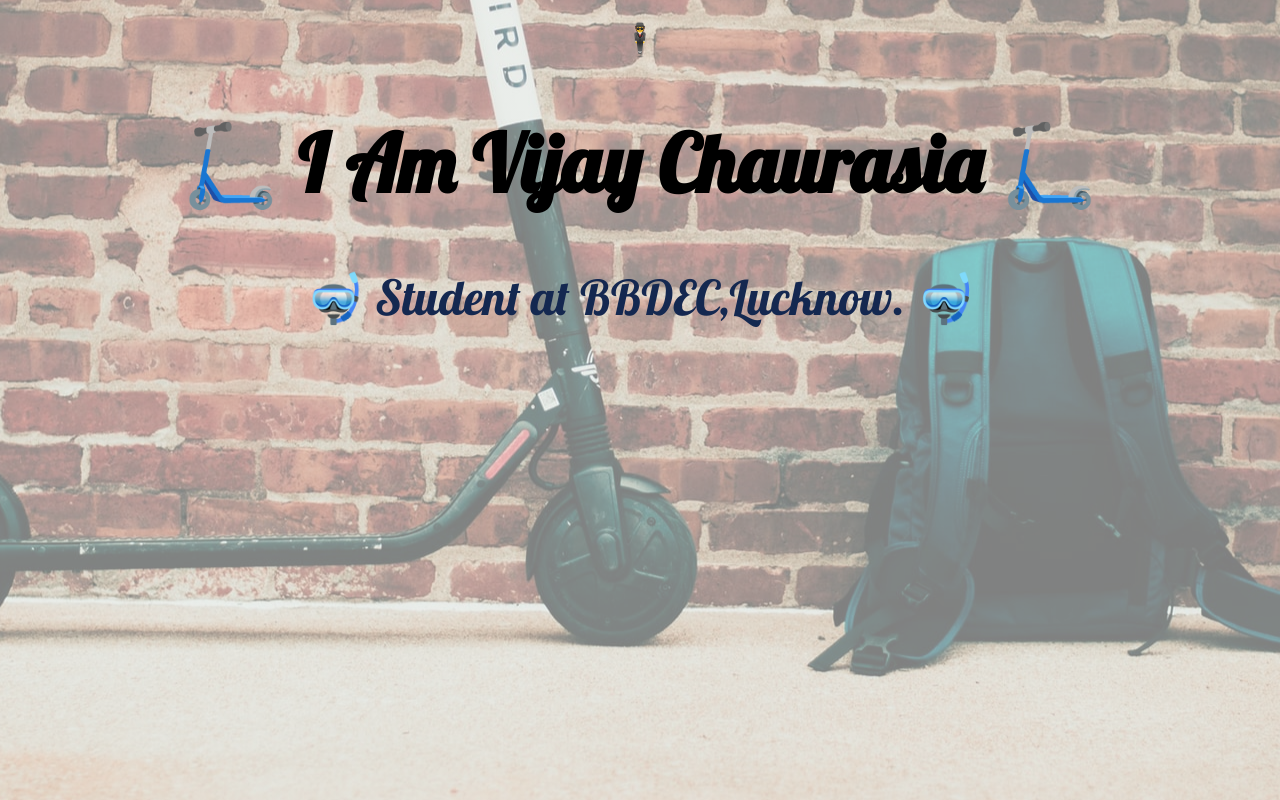
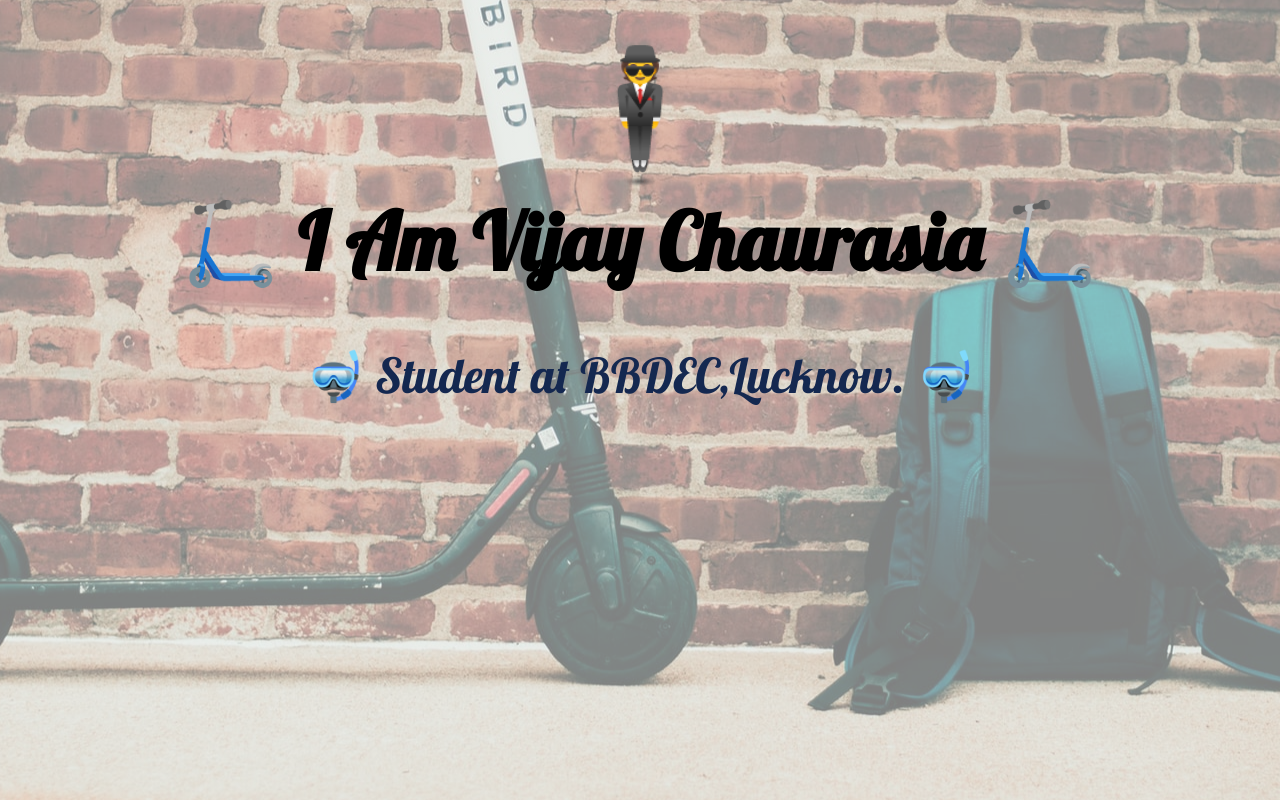
Before and after one commit to Bug-007/cv, a plain HTML site: page index.html in a window 1280 px wide. Drawn offline with Linux system fonts and the light colour scheme.

Commit message:
Add files via upload

```diff
--- a/main.css
+++ b/main.css
@@ -1,7 +1,8 @@
 .main-body {
+    display: flex;
     background: linear-gradient(rgba(255, 255, 255, .5), rgba(255, 255, 255, .5)), url("scooter.jpg");
     /* background-image:    url(images/background.svg); */
-    background-size: 1920px 1280px;
+    background-size: 120rem 80rem;
     /* <------ */
     background-repeat: no-repeat;
     background-position: center center;
@@ -14,6 +15,7 @@
 }
 
 .heading {
+    margin-top: 0rem;
     font-family: 'Lobster', cursive;
     color: black;
     text-align: center;
@@ -37,3 +39,8 @@
     border-radius: 20%;
     background-color: #00a8cc;
 } */
+.pic{
+    font-size: 8rem;
+    margin-top: 2rem;
+    margin-bottom: 0rem;
+}
```
